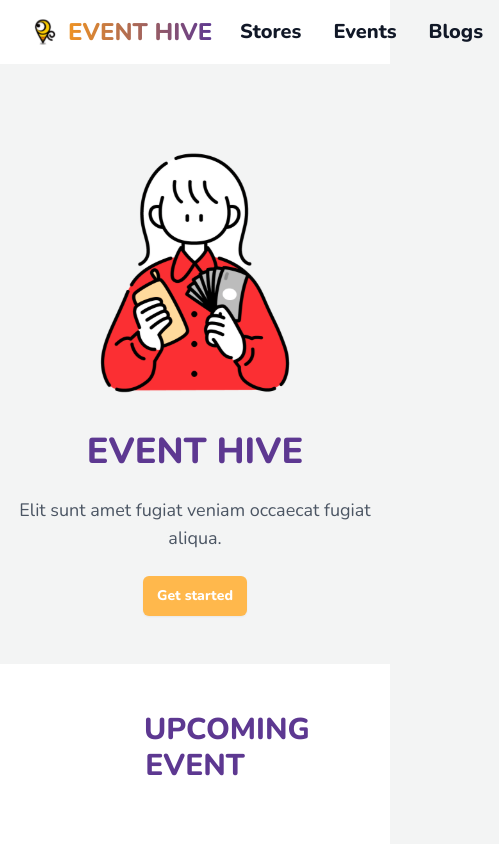
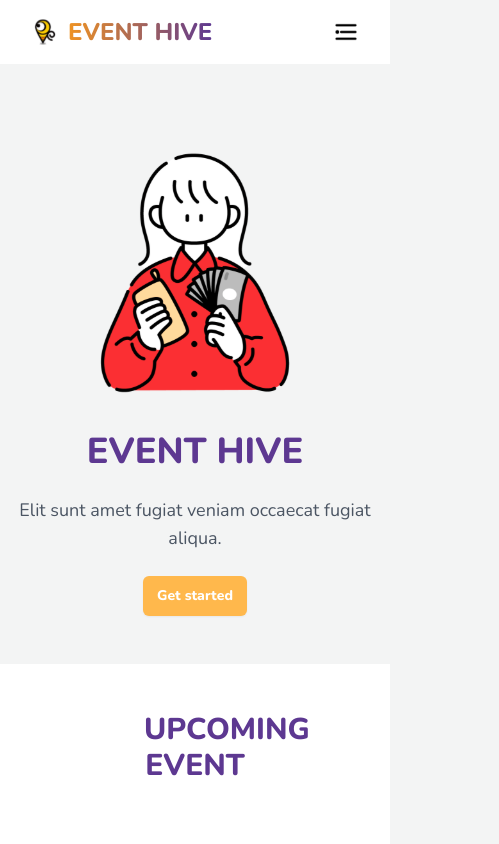
Before and after one commit to faynch/event-hive, a Next.js app: page / in a window 390 px wide. Shown: the top 844 px of the page, 499 px wide, since content can reach past the window. Built offline with nearby package versions, Linux system fonts and the light colour scheme.

Commit message:
fix navbar

```diff
--- a/src/component/Footer.tsx
+++ b/src/component/Footer.tsx
@@ -57,7 +57,7 @@ function Footer() {
                         <Image className="h-6" src={Instagram} alt={''} />
                     </button>
                 </div>
-                <div className="col-span-2 text-center">© 2023 Event hive</div>
+                <div className="text-center">© 2023 Event hive</div>
             </div>
         </section>
     )
--- a/src/component/Navbar.tsx
+++ b/src/component/Navbar.tsx
@@ -2,7 +2,7 @@ import { useState } from 'react'
 import Image from 'next/image'
 import Link from 'next/link'
 
-import Account from '../pages/assets/account.svg'
+import Menu from '../pages/assets/menu.svg'
 import EventHive from '../pages/assets/eventHive.svg'
 
 const Navbar = () => {
@@ -14,8 +14,8 @@ const Navbar = () => {
     }
 
     return (
-        <div className="flex items-center bg-white py-4 px-8">
-            <a href="#" className="w-48 flex-none">
+        <div className="grid grid-cols-6 items-center bg-white py-4 px-8">
+            <a href="#" className="w-48 grow md:flex-none">
                 <div className="flex flex-row">
                     <Image
                         className="mr-3 w-6"
@@ -28,7 +28,7 @@ const Navbar = () => {
                 </div>
             </a>
 
-            <div className="grow text-center ">
+            <div className="col-span-4 text-center hidden md:flex md:justify-center">
                 <a
                     href="#"
                     className="px-4 text-xl font-extrabold text-gray-900 lg:px-8"
@@ -50,9 +50,9 @@ const Navbar = () => {
                     Blogs
                 </a>
             </div>
-            <div className="flex w-48 justify-end">
+            <div className="col-start-6 h-6 justify-self-end">
                 <button className="" onClick={handleClick}>
-                    <Image className="w-6" src={Account} alt={'account'} />
+                    <Image className="w-6" src={Menu} alt={'account'} />
                 </button>
             </div>
         </div>
@@ -60,17 +60,3 @@ const Navbar = () => {
 }
 
 export default Navbar
-
-{
-    /* <div className="flex lg:flex-1">
-
-                </div>
-                <div className="py-6 flex sm:gap-x-12 md:gap-x-18 lg:gap-x-24">
-
-                </div>
-                <div className="lg:flex lg:flex-1 lg:justify-end">
-                    <a href="#" className="text-xl font-extrabold text-gray-900">
-                        Log in
-                    </a>
-                </div> */
-}
```
